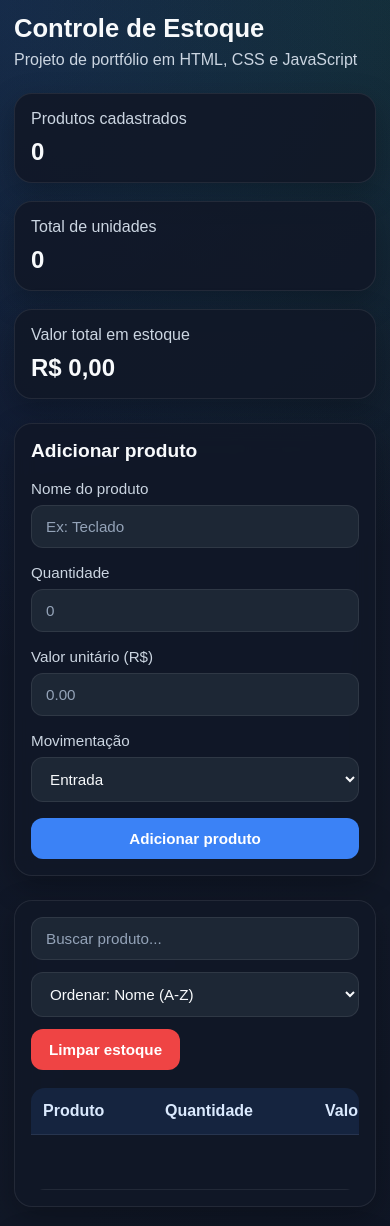
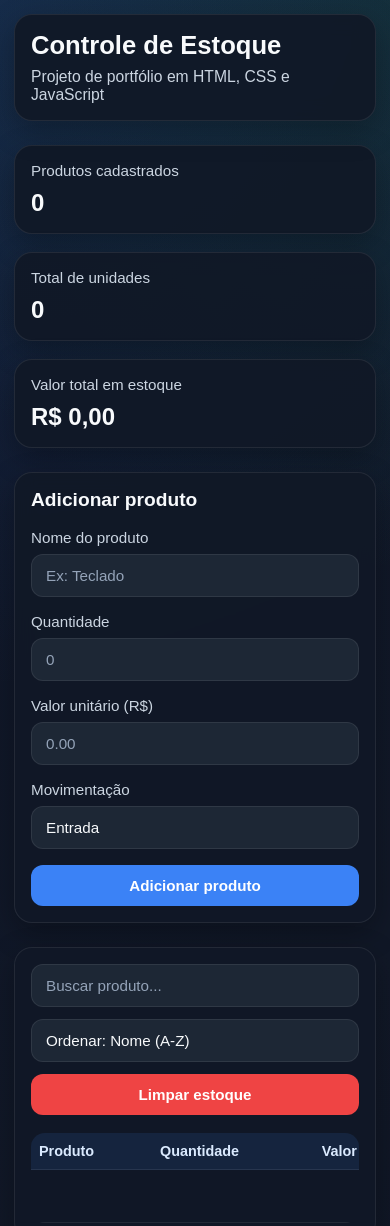
Before and after one commit to Emeerz/controle-estoque-, a plain HTML site: page index.html in a window 390 px wide. Shown: the top 1226 px of the page. Drawn offline with nearby package versions, Linux system fonts and the light colour scheme.

Commit message:
Update style.css

```diff
--- a/style.css
+++ b/style.css
@@ -7,7 +7,7 @@
 :root {
   --bg: #0f172a;
   --bg-soft: #111827;
-  --card: rgba(17, 24, 39, 0.9);
+  --card: rgba(17, 24, 39, 0.92);
   --border: rgba(255, 255, 255, 0.08);
   --text: #f8fafc;
   --text-soft: #cbd5e1;
@@ -17,9 +17,8 @@
   --danger-hover: #dc2626;
   --secondary: #334155;
   --secondary-hover: #475569;
-  --success: #22c55e;
   --warning: #f59e0b;
-  --shadow: 0 10px 30px rgba(0, 0, 0, 0.25);
+  --shadow: 0 10px 30px rgba(0, 0, 0, 0.28);
   --radius: 18px;
 }
 
@@ -41,6 +40,12 @@ body {
 
 .topo {
   margin-bottom: 24px;
+  background: var(--card);
+  border: 1px solid var(--border);
+  border-radius: var(--radius);
+  padding: 24px;
+  box-shadow: var(--shadow);
+  backdrop-filter: blur(10px);
 }
 
 .topo h1 {
@@ -50,6 +55,7 @@ body {
 
 .subtitulo {
   color: var(--text-soft);
+  font-size: 0.98rem;
 }
 
 .card {
@@ -69,7 +75,7 @@ body {
 
 .resumo {
   display: grid;
-  grid-template-columns: repeat(3, 1fr);
+  grid-template-columns: repeat(3, minmax(0, 1fr));
   gap: 18px;
   margin-bottom: 24px;
 }
@@ -86,6 +92,7 @@ body {
   display: block;
   color: var(--text-soft);
   margin-bottom: 10px;
+  font-size: 0.95rem;
 }
 
 .card-resumo h3 {
@@ -94,7 +101,7 @@ body {
 
 .form-grid {
   display: grid;
-  grid-template-columns: repeat(5, 1fr);
+  grid-template-columns: repeat(4, minmax(0, 1fr));
   gap: 16px;
   align-items: end;
 }
@@ -102,12 +109,22 @@ body {
 .campo {
   display: flex;
   flex-direction: column;
+  min-width: 0;
 }
 
 .campo label {
   margin-bottom: 8px;
   color: var(--text-soft);
   font-size: 0.95rem;
+}
+
+.campo-botao {
+  display: flex;
+  align-items: end;
+}
+
+.campo-botao button {
+  width: 100%;
 }
 
 input,
@@ -120,6 +137,7 @@ select {
   color: var(--text);
   font-size: 0.95rem;
   outline: none;
+  appearance: none;
 }
 
 input:focus,
@@ -130,10 +148,6 @@ select:focus {
 
 input::placeholder {
   color: #94a3b8;
-}
-
-.campo-botao {
-  justify-content: end;
 }
 
 button {
@@ -179,15 +193,11 @@ button {
 }
 
 .barra-filtros {
-  display: flex;
+  display: grid;
+  grid-template-columns: minmax(220px, 1fr) 220px auto;
   gap: 12px;
-  flex-wrap: wrap;
   margin-bottom: 18px;
-}
-
-.barra-filtros input {
-  flex: 1;
-  min-width: 240px;
+  align-items: center;
 }
 
 .tabela-container {
@@ -210,10 +220,12 @@ td {
   padding: 14px 12px;
   text-align: left;
   border-bottom: 1px solid var(--border);
+  vertical-align: middle;
 }
 
 th {
   color: #dbeafe;
+  font-size: 0.95rem;
 }
 
 td {
@@ -236,6 +248,7 @@ tr:hover {
   border-radius: 999px;
   font-size: 0.82rem;
   font-weight: bold;
+  white-space: nowrap;
 }
 
 .status.ok {
@@ -255,7 +268,7 @@ tr:hover {
 
 .graficos {
   display: grid;
-  grid-template-columns: 1fr 1fr;
+  grid-template-columns: repeat(2, minmax(0, 1fr));
   gap: 18px;
   margin-bottom: 24px;
 }
@@ -293,6 +306,7 @@ canvas {
   padding: 14px;
   border-radius: 12px;
   color: var(--text-soft);
+  line-height: 1.5;
 }
 
 .vazio {
@@ -379,10 +393,17 @@ canvas {
   border-left: 5px solid #f59e0b;
 }
 
-@media (max-width: 1024px) {
-  .form-grid,
-  .resumo,
-  .graficos {
+@media (max-width: 1100px) {
+  .form-grid {
+    grid-template-columns: repeat(2, minmax(0, 1fr));
+  }
+
+  .graficos,
+  .resumo {
+    grid-template-columns: 1fr;
+  }
+
+  .barra-filtros {
     grid-template-columns: 1fr;
   }
 }
@@ -392,17 +413,28 @@ canvas {
     padding: 14px;
   }
 
-  .topo h1 {
-    font-size: 1.6rem;
-  }
-
+  .topo,
   .card,
   .card-resumo {
     padding: 16px;
   }
 
+  .topo h1 {
+    font-size: 1.6rem;
+  }
+
   .card-resumo h3 {
     font-size: 1.5rem;
+  }
+
+  .form-grid {
+    grid-template-columns: 1fr;
+  }
+
+  th,
+  td {
+    padding: 10px 8px;
+    font-size: 0.9rem;
   }
 
   .acoes {
@@ -410,11 +442,17 @@ canvas {
   }
 
   .acoes button,
-  .modal-actions button {
+  .modal-actions button,
+  .historico-acoes button {
     width: 100%;
   }
 
   .modal-actions {
     flex-direction: column;
   }
+
+  .historico-acoes {
+    width: 100%;
+    flex-direction: column;
+  }
 }
```
